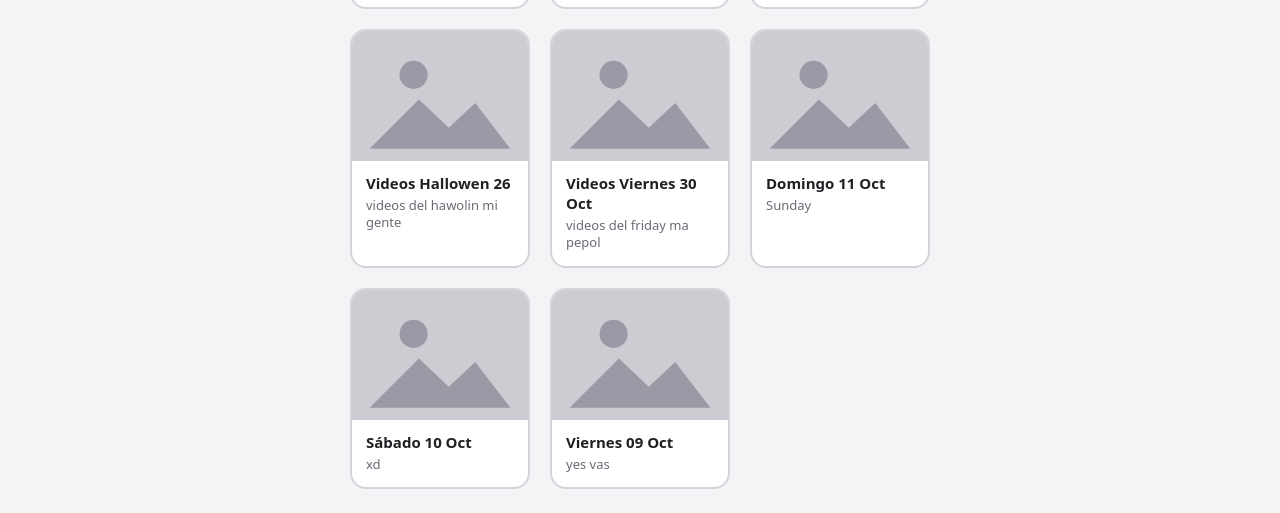
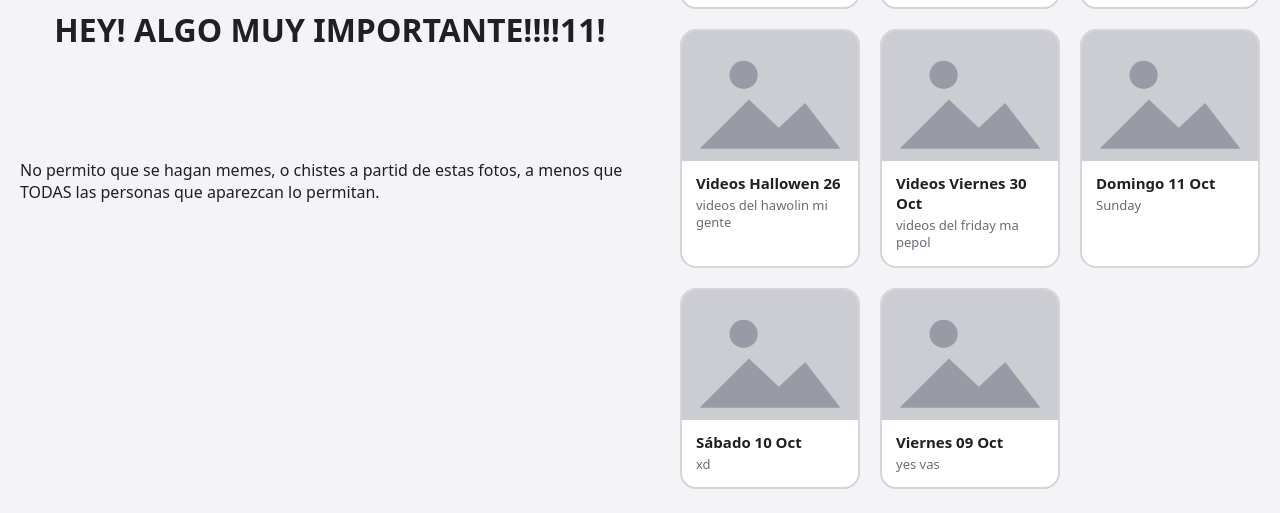
Before and after one commit to n3yt0s/n3yt0s.com, a plain HTML site: page boombayah/index.html in a window 1280 px wide. Shown: the part 308-821 px from the top of the page. Drawn offline with Linux system fonts and the light colour scheme.

Commit message:
made some changes

```diff
--- a/boombayah/index.html
+++ b/boombayah/index.html
@@ -151,6 +151,10 @@
 </head>
 <body>
   <div class="wrap">
+    <h1>HEY! ALGO MUY IMPORTANTE!!!!11!</h1>  <br>
+    <p>No permito que se hagan memes, o chistes a partid de estas fotos, a menos que TODAS las personas que aparezcan lo permitan.</p>
+  </div>
+  <div class="wrap">
     <div class="switch" role="group" aria-label="Tipo de vista">
       <button type="button" id="btn-grid" aria-pressed="true">boing boing</button>
       <button type="button" id="btn-list" aria-pressed="false">Lista</button>
```
